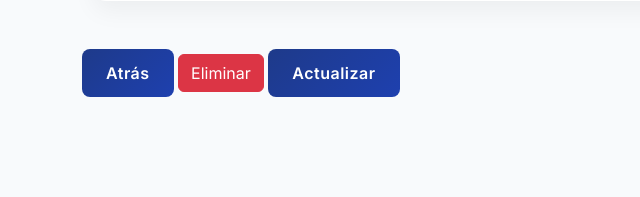
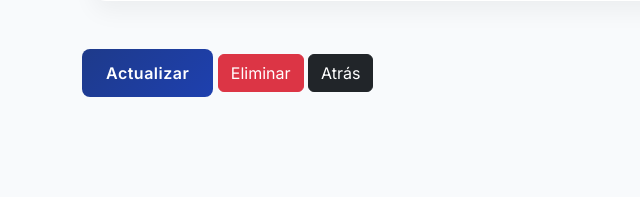
Before and after one commit to kev2127/djangoLili, a Django app: template inventario_django/dcrm/website/templates/record.html in a window 1280 px wide. Shown: the part 588-785 px from the top of the page, without its empty margins (0-640 px from the left). Run offline with Django 5.2, Linux system fonts and the light colour scheme; the template is opened without the code that fills it, so the values that code supplies are empty; some libraries are stand-ins or nearby versions.

Commit message:
Subo cambio en mejora de la visualizacion y especificaciones de la pagina

```diff
--- a/inventario_django/dcrm/website/templates/add_record.html
+++ b/inventario_django/dcrm/website/templates/add_record.html
@@ -46,6 +46,7 @@
 
                     <div class="d-flex gap-2">
                         <button type="submit" class="btn btn-primary">Agregar registro</button>
+                        <a href="{% url 'home' %}" class="btn btn-dark">Atrás</a>
 
                     </div>
 
--- a/inventario_django/dcrm/website/templates/agenda.html
+++ b/inventario_django/dcrm/website/templates/agenda.html
@@ -52,6 +52,7 @@
 
     <!-- Tabla de citas -->
     {% if appointments %}
+    <h2 class="card-title mb-3">Citas agendadas</h2>
     <div class="card shadow-sm">
         <div class="table-responsive">
             <table class="table table-hover table-striped align-middle mb-0">
--- a/inventario_django/dcrm/website/templates/record.html
+++ b/inventario_django/dcrm/website/templates/record.html
@@ -20,7 +20,7 @@
     </div>
 </div>
 
-<a href="{% url 'home' %}" class="btn btn-primary">Atrás</a>
+<a href="{% url 'update_record' customer_record.id %}" class="btn btn-primary">Actualizar</a>
 <a href="{% url 'delete_record' customer_record.id %}" class="btn btn-danger">Eliminar</a>
-<a href="{% url 'update_record' customer_record.id %}" class="btn btn-primary">Actualizar</a>
+<a href="{% url 'home' %}" class="btn btn-dark">Atrás</a>
 {% endblock %}
```
